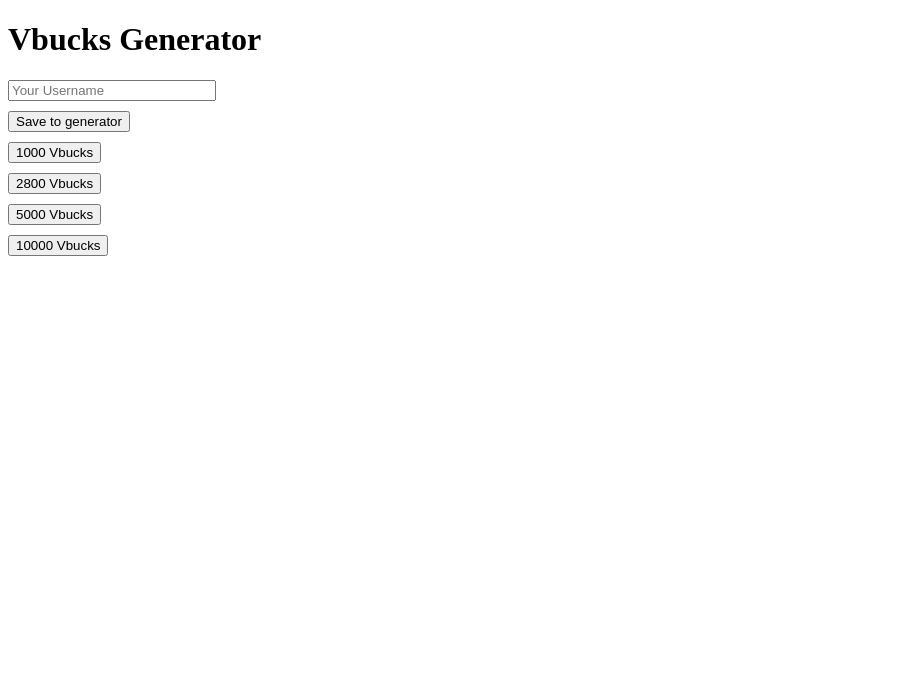
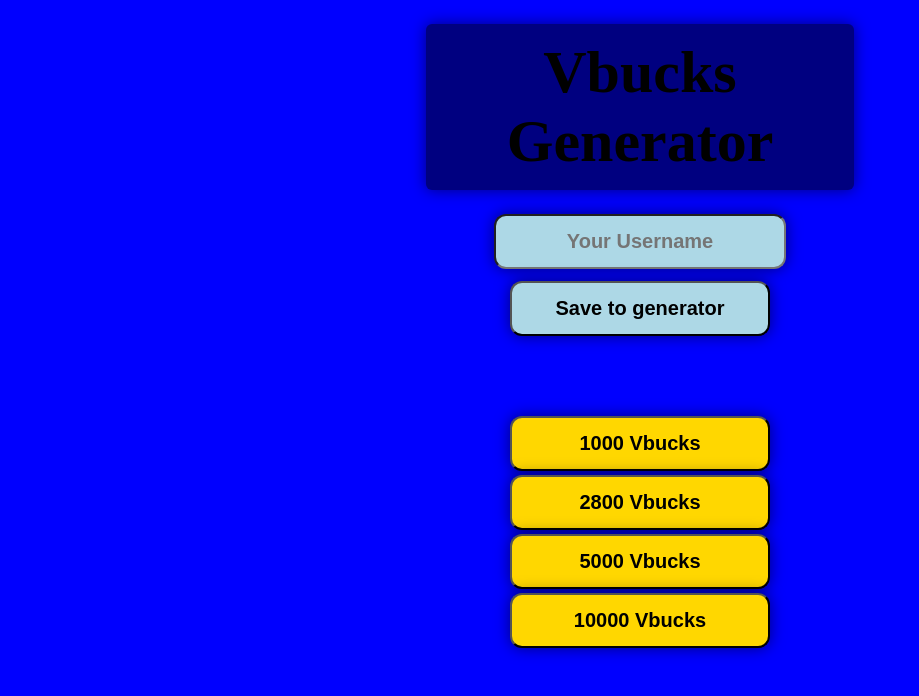
Before and after one commit to AidanGXrepo/Launchcode, a plain HTML site: page VbucksThing/index.html in a window 1280 px wide. Shown: the whole page, without its empty margins (0-919 px from the left). Drawn offline with Linux system fonts and the light colour scheme.

Commit message:
I played around in VS code

```diff
--- a/VbucksThing/index.html
+++ b/VbucksThing/index.html
@@ -1,44 +1,109 @@
 <!DOCTYPE html>
 <html>
 <head>
-    <h1>Vbucks Generator</h1>
-</head>
-<body>
+    <title>Vbucks Generator</title>
+
     <style>
-.container {
-    position: relative;
-    width: 300px;
-    height: 200px;
+        body {
+            background-color: blue;
         }
 
+        h1{
+           display:block;
+            width:400px;
+            margin:24px auto;
+            padding:14px;
+            background:navy;
+            color:black;
+            text-decoration:none;
+            border-radius:6px;
+            font-weight:bold;
+            font-size:60px;
+            transition:0.2s;
+            box-shadow:0 0 15px rgba(0,0,0,0.5);
+            text-align:center;
+        }
+
+
         input {
-    position: relative;
-    z-index: 2;
-    width: 200px;
+             display:block;
+            width:260px;
+            margin:12px auto;
+            padding:14px;
+            background:lightblue;
+            color:black;
+            text-decoration:none;
+            border-radius:12px;
+            font-weight:bold;
+            font-size:20px;
+            transition:0.2s;
+            box-shadow:0 0 15px rgba(0,0,0,0.5);
+            text-align:center;
+
         }
 
         button {
-    position: relative;
-    z-index: 1;
-    display: block;
-    margin-top: 10px;
+            display:block;
+            width:260px;
+            margin:12px auto;
+            padding:14px;
+            background:gold;
+            color:black;
+            text-decoration:none;
+            border-radius:12px;
+            font-weight:bold;
+            font-size:20px;
+            transition:0.2s;
+            box-shadow:0 0 15px rgba(0,0,0,0.5);
+            text-align:center;
+        }
+
+        button:hover{
+            transform:scale(1.06);
+        }
+
+        .gold-group {
+            margin-top: 80px;
+        }
+
+        .gold-group button {
+            margin: 4px auto;
+        }
+
+        button.normal {
+            display:block;
+            width:260px;
+            margin:12px auto;
+            padding:14px;
+            background:lightblue;
+            color:black;
+            text-decoration:none;
+            border-radius:12px;
+            font-weight:bold;
+            font-size:20px;
+            transition:0.2s;
+            box-shadow:0 0 15px rgba(0,0,0,0.5);
+            text-align:center;
         }
     </style>
+</head>
+
+<body>
+
+    <h1>Vbucks Generator</h1>
 
     <input type="text" placeholder="Your Username">
 
-    <button onclick="alert('Username Saved to Generator')">
+    <button class=normal onclick="alert('Username Saved to Generator')">
         Save to generator
     </button>
 
-
-    <button onclick="window.location.href='Data/1000.html'">1000 Vbucks</button>
-
-    <button onclick="window.location.href='Data/2800.html'">2800 Vbucks</button>
-
-    <button onclick="window.location.href='Data/5000.html'">5000 Vbucks</button>
-
-    <button onclick="window.location.href='Data/10000.html'">10000 Vbucks</button>
+    <div class="gold-group">
+        <button class="gold-button" onclick="window.location.href='Data/1000.html'">1000 Vbucks</button>
+        <button class="gold-button" onclick="window.location.href='Data/2800.html'">2800 Vbucks</button>
+        <button class="gold-button" onclick="window.location.href='Data/5000.html'">5000 Vbucks</button>
+        <button class="gold-button" onclick="window.location.href='Data/10000.html'">10000 Vbucks</button>
+    </div>
 
 </body>
 </html>
```
Also changed, not shown: VbucksThing/Data/1000.html (+37 -0 lines), VbucksThing/Data/10000.html (+37 -0 lines), VbucksThing/Data/2800.html (+37 -0 lines), VbucksThing/Data/5000.html (+37 -0 lines). Lines whose indentation alone changed are shown as unchanged.
